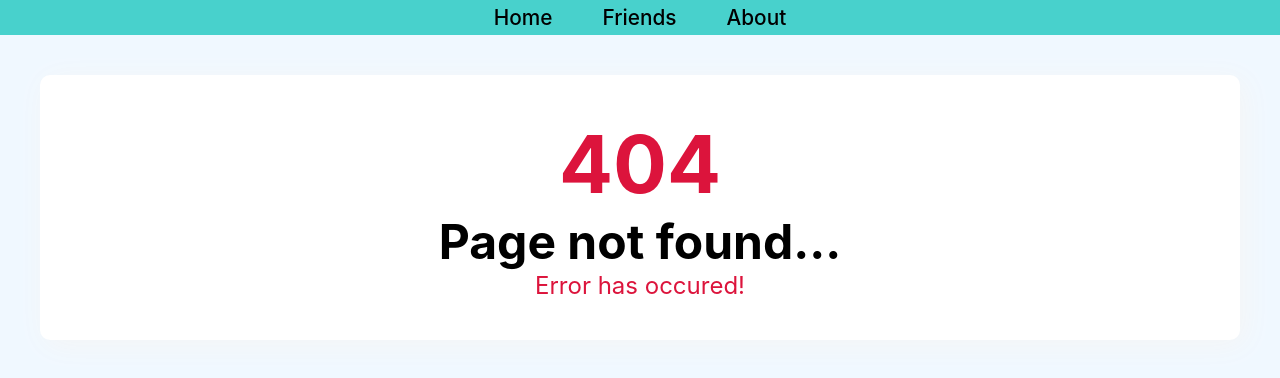
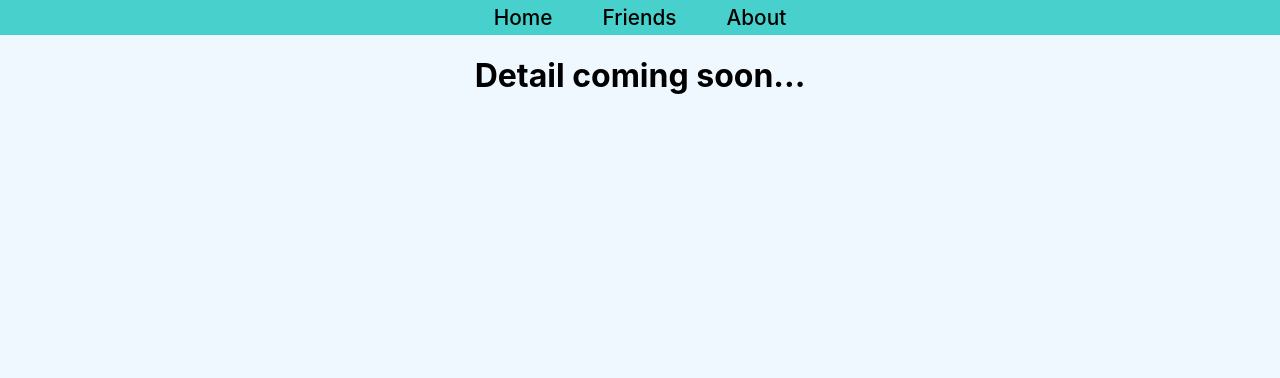
Before and after one commit to shohan-pherones/simple-react-router, a React (Create React App) app: page /friend/1 in a window 1280 px wide. Before the commit this address had no page. Shown: the top 378 px of the page. Built offline with nearby package versions, Linux system fonts and the light colour scheme.

Commit message:
dynamic route added

```diff
--- a/src/App.js
+++ b/src/App.js
@@ -5,6 +5,7 @@ import About from "./components/About/About";
 import NotFound from "./components/NotFound/NotFound";
 import { BrowserRouter as Router, Routes, Route } from "react-router-dom";
 import Header from "./components/Header/Header";
+import FriendDetail from "./components/FriendDetail/FriendDetail";
 
 function App() {
   return (
@@ -15,6 +16,7 @@ function App() {
           <Route exact path="/" element={<Home />} />
           <Route path="/home" element={<Home />} />
           <Route path="/friends" element={<Friends />} />
+          <Route path="/friend/:friendId" element={<FriendDetail />} />
           <Route path="/about" element={<About />} />
           <Route path="/*" element={<NotFound />} />
         </Routes>
--- a/src/components/Friend/Friend.jsx
+++ b/src/components/Friend/Friend.jsx
@@ -1,24 +1,29 @@
 import React from "react";
+import { Link } from "react-router-dom";
 
 const Friend = (props) => {
-  const { name, phone, website, address } = props.friend;
+  const { name, phone, website, address, id } = props.friend;
   const friendStyle = {
     backgroundColor: "mediumturquoise",
     color: "white",
     borderRadius: "10px",
     padding: "20px",
     margin: "20px",
-    height: "200px",
+    height: "300px",
     width: "200px",
   };
+  const url = `/friend/${id}`;
+
   return (
     <div style={friendStyle}>
       <h2>{name}</h2>
+      <h3>ID: {id}</h3>
       <h5>Phone: {phone}</h5>
       <p>Visit: {website}</p>
       <p>
         <small>City: {address.city}</small>
       </p>
+      <Link to={url}>Visit Me</Link>
     </div>
   );
 };
--- /dev/null
+++ b/src/components/FriendDetail/FriendDetail.jsx
@@ -0,0 +1,11 @@
+import React from "react";
+
+const FriendDetail = () => {
+  return (
+    <div>
+      <h1>Detail coming soon...</h1>
+    </div>
+  );
+};
+
+export default FriendDetail;
```
